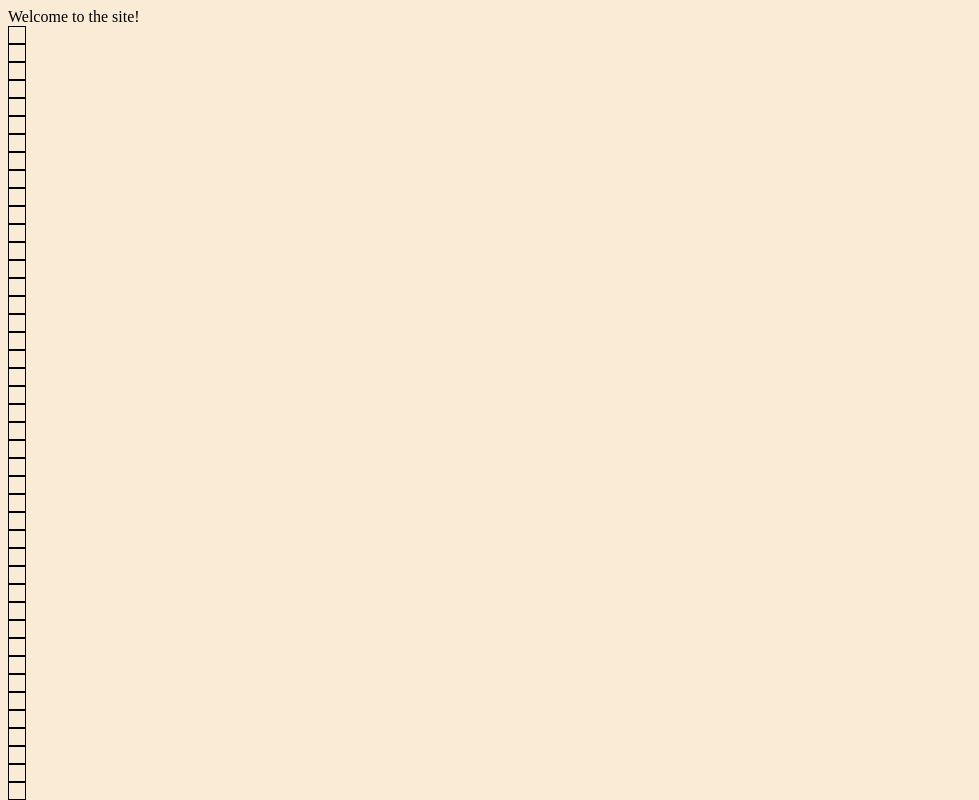
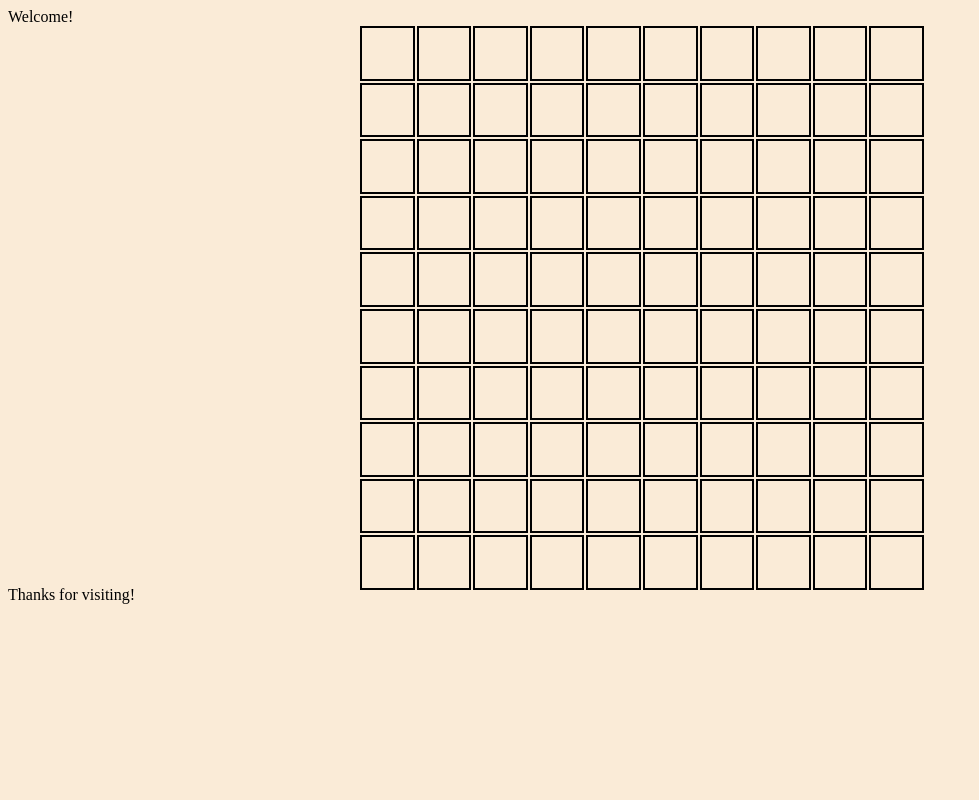
Before and after one commit to jgrams/slow-color-game, a plain HTML site: page index.html in a window 1280 px wide. Shown: the top 800 px of the page, without its empty margins (0-979 px from the left). Drawn offline with Linux system fonts and the light colour scheme.

Commit message:
added board

```diff
--- a/css/main.css
+++ b/css/main.css
@@ -1,16 +1,18 @@
-header {}
-footer {}
-
 .background {
     background-color: antiquewhite;
 }
 
 .board {
     display: grid;
+    grid-gap: 6px;
+    width: 70vh;
+    height: 70vh;
+    margin-left: auto;
+    margin-right: auto;
 }
 
 .population-square {
-    border: 1px solid black;
-    height: 1rem;
-    width: 1rem;
+    border: 2px solid black;
+    height: 100%;
+    width: 100%;
 }
--- a/index.html
+++ b/index.html
@@ -8,11 +8,10 @@
     <meta name="keywords" content="Template, HTML, Examples" />
     <meta name="author" content="You" />
     <link rel="stylesheet" href="css/main.css">
-    <link rel="stylesheet" href="css/populations.css">
   </head>
   <body class="background">
     <header>
-      <div>Welcome to the site!</div>
+      <div>Welcome!</div>
     </header>
     <main>
       <div id="game-board" class="board"></div>
--- a/js/main.js
+++ b/js/main.js
@@ -1,23 +1,30 @@
-const popTypes = { R: { prod: 2, con: 1 }, G: { prod: 3, con: 2 }, B: { prod: 2, con: 1 } };
-const stockPile = {};
 const popArea = 100;
+const board = document.getElementById("game-board");
 
 function makeBoardId(number) {
     return "board-square-" + number;
 }
 
-function addSquare(index) {
+function setBoardGridWidth() {
+    let value = "repeat(" + parseInt(Math.sqrt(popArea)) + ", minmax(0, 1fr))";
+    board.style.gridTemplateColumns = value;
+    board.style.gridTemplateRows = value;
+}
+
+function addSquare(element, index) {
     let a = document.createElement("div");
     a.classList.add("population-square");
+    a.dataset.currentPopulation = "";
     a.id = makeBoardId(index);
-    document.getElementById("game-board").appendChild(a);
+    element.appendChild(a);
 }
 
 function makePopulationLocation() {
-    Array.from({ length: popArea }, (_, i) => addSquare(i));
+    Array.from({ length: popArea }, (_, i) => addSquare(board, i));
 }
 
 function createBoard() {
+    setBoardGridWidth();
     makePopulationLocation();
 }
 
```
Also changed, not shown: css/populations.css (deleted).
